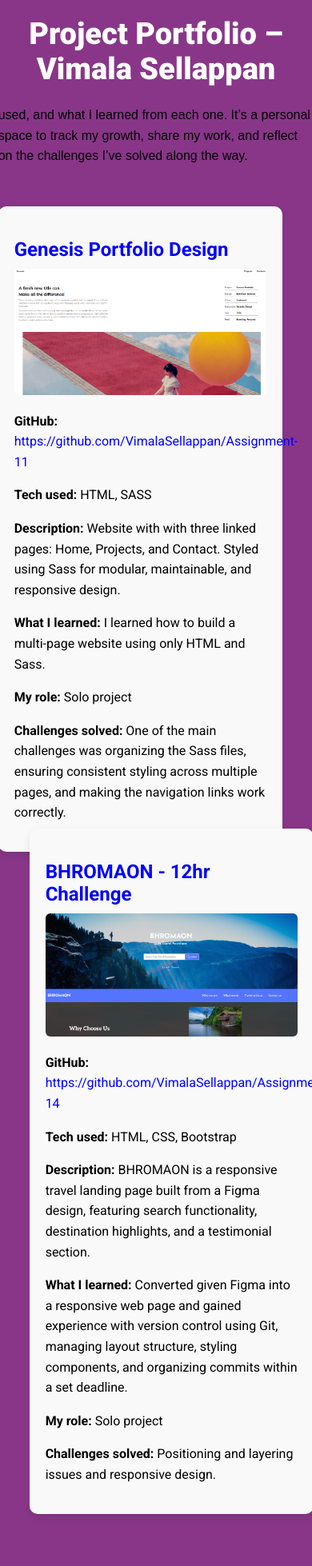
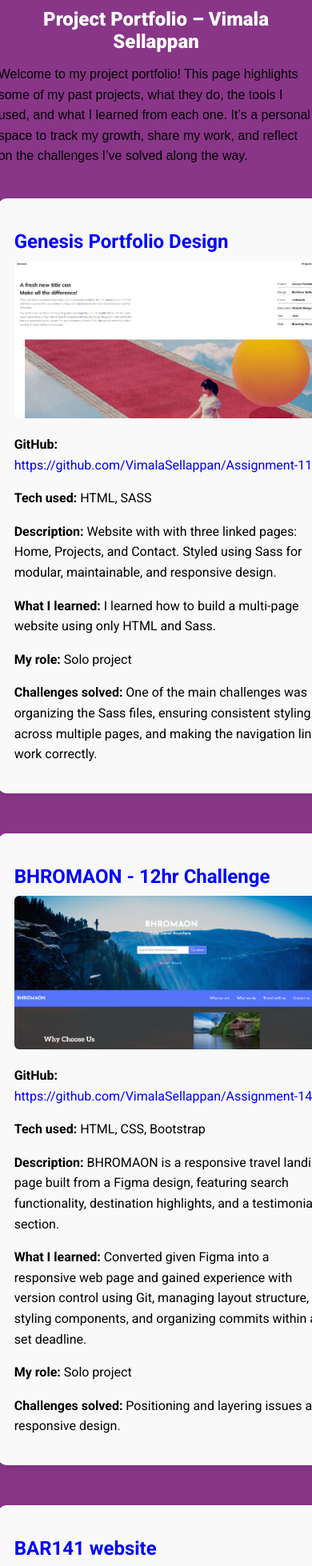
Before and after one commit to VimalaSellappan/React-Assignment-1-2, a React (Vite) app: page / in a window 390 px wide. Shown: the top 1958 px of the page at 80% size. Built offline with nearby package versions, Linux system fonts and the light colour scheme; a web font is replaced by a local one.

Commit message:
third component created and fixed responsive screen

```diff
--- a/src/App.jsx
+++ b/src/App.jsx
@@ -41,6 +41,19 @@ function App() {
           challenges="Positioning and layering issues and responsive design."
         />
       </div>
+      <div className="project-wrapper left1">
+        <ProjectCard
+          name="BAR141 website"
+          screenshot="/public/images/image3.png"
+          repo="https://github.com/xOsitax/BarWebsite"
+          tech="HTML,CSS"
+          description="Website with with four linked pages. Styled using CSS and I was responsible for gallery page designed wit HTML and CSS.It features a fixed navigation bar, a colorful animated “Gallery” heading,
+           a sophisticated CSS grid-based image gallery showcasing food and interiors, and a fully styled footer with location and contact details."
+          learning="I learned media queries, fixed navigataion and CSS animations."
+          role="Group project"
+          challenges="Aligned complex grid of images across multiple rows and columns and layout issues due to fixed nav bar and dynamic content height."
+        />
+      </div>
     </div>
   );
 }
--- a/src/index.css
+++ b/src/index.css
@@ -41,6 +41,8 @@ font-family: 'roboto',sans-serif;
 .intro {
   margin-top: 60px;
   margin-bottom: 30px;
+  width: 100%;
+  max-width: 900px;
   color: black;
   text-align: left;
   font-family: 'tagesschrift', sans-serif;
@@ -56,7 +58,7 @@ p {
     margin: 20px 0;
     border-radius: 10px;
     box-shadow: 0 4px 10px rgba(0, 0, 0, 0.1);
-    max-width: 650px;
+    max-width: 680px;
     width: 80%;
     text-align: left;
     font-family: 'roboto',sans-serif;
@@ -86,15 +88,71 @@ p {
 .project-wrapper {
   width: 100%;
   margin-bottom: 30px;
-}
-
-.project-wrapper.left {
   display: flex;
+  flex-wrap: wrap;
+  gap: 20px;
   justify-content: flex-start;
 }
 
-.project-wrapper.right {
+.project-wrapper.left,
+.project-wrapper.right,
+.project-wrapper.left1 {
   display: flex;
-  justify-content: flex-end;
-  margin-top: calc(-25%);
+  justify-content: flex-start;
+  flex-direction: column;
+  align-items: center;
 }
+
+@media (max-width: 768px) {
+  .project-wrapper {
+    flex-direction: column;
+    align-items: center;
+    margin-top: 20px;
+  }
+
+  .project-card {
+    width: 100%;
+    margin: 10px 0;
+  }
+
+  h1 {
+    font-size: 28px;
+    padding: 15px 5px;
+  }
+
+  .container {
+    padding-top: 80px;
+    padding-left: 15px;
+    padding-right: 15px;
+  }
+}
+
+@media (max-width: 480px) {
+  .project-wrapper {
+    flex-direction: column;
+    align-items: center;
+    margin-top: 0;
+  }
+
+  .project-wrapper.left,
+  .project-wrapper.right,
+  .project-wrapper.left1 {
+    justify-content: center;
+    flex-direction: column;
+    margin-top: 0;
+  }
+
+  .project-card {
+    width: 100%;
+    margin: 10px 0;
+  }
+
+  h1 {
+    font-size: 24px;
+    padding: 10px;
+  }
+
+  .container {
+    padding: 80px 15px 30px;
+  }
+}
```
Also changed, not shown: public/images/image3.png (added).
